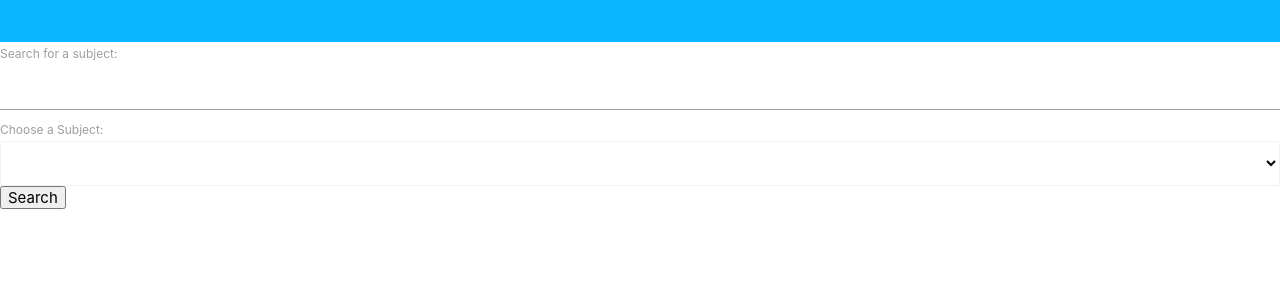
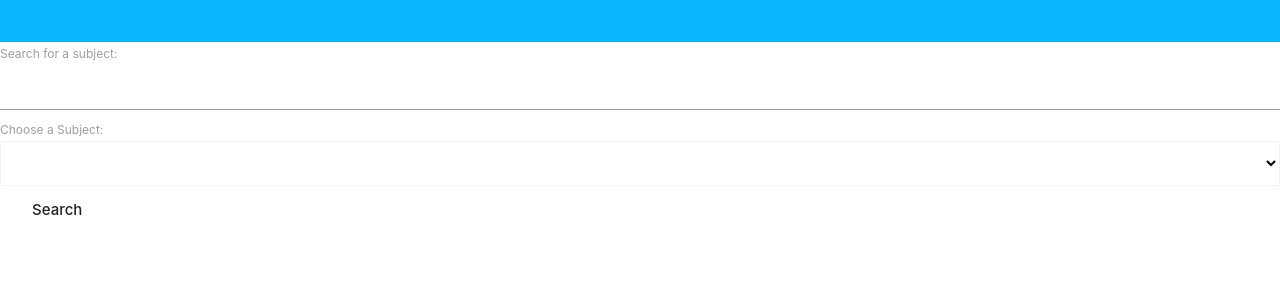
Before and after one commit to jonathankopp/Tutor-and-Student-Connection-TaSC-, a PHP site: page /find.php in a window 1280 px wide. Shown: the part 153-453 px from the top of the page. Run offline with PHP 8.4, Linux system fonts and the light colour scheme; a user stored in the database is signed in; data that the repository does not hold is empty.

Commit message:
stealthy inputs

```diff
--- a/Resources/style.css
+++ b/Resources/style.css
@@ -122,3 +122,20 @@ textarea {
   padding: 10px;
   padding-top: 6px;
 }
+
+input {
+  background: white;
+  color: rgba(0, 0, 0, 0.87);
+  border: 0px;
+  padding-left: 32px;
+  padding-top: 15px;
+  padding-bottom: 15px;
+  font-weight: 500;
+  width: 100%;
+  text-align: left;
+}
+
+input:hover {
+  background-color: rgba(0, 0, 0, 0.05);
+  cursor: pointer;
+}
```
